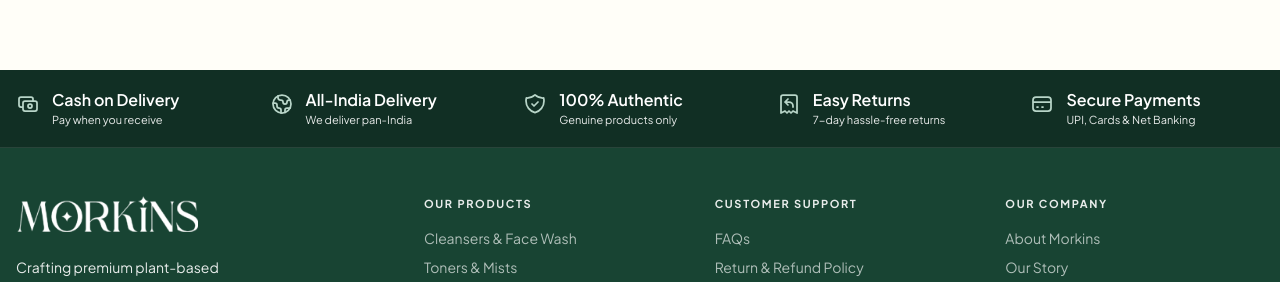
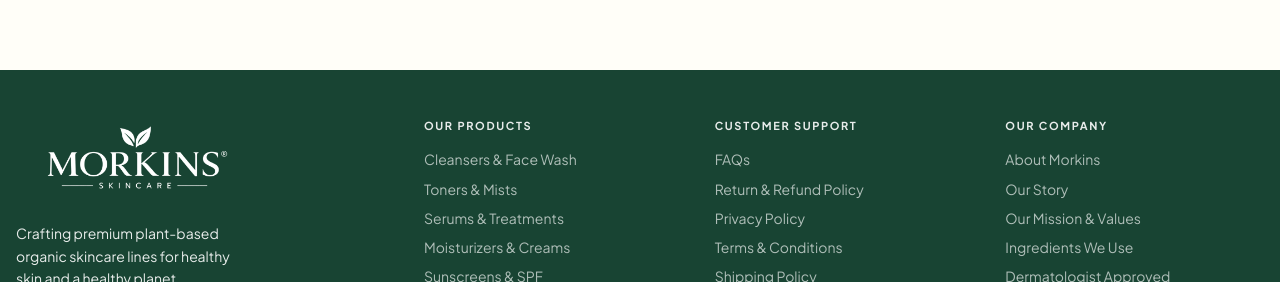
Before and after one commit to digitalwebconnection/Morkins, a React (Vite) app: page / in a window 1280 px wide. Shown: the part 6643-6925 px from the top of the page. Built offline with nearby package versions, Linux system fonts and the light colour scheme.

Commit message:
feat: add Footer component with newsletter subscription and navigation links

```diff
--- a/src/components/Footer.tsx
+++ b/src/components/Footer.tsx
@@ -1,55 +1,7 @@
 import { useState } from 'react'
-import navbar from '../assets/morkins_logo-removebg-preview.png'
+import navbarLogo from '../assets/logo.png'
 import { useLanguage } from '../context/LanguageContext'
 
-const topFeatures = [
-  {
-    icon: (
-      <svg className="w-6 h-6" fill="none" stroke="currentColor" strokeWidth="1.75" viewBox="0 0 24 24">
-        <path strokeLinecap="round" strokeLinejoin="round" d="M17 9V7a2 2 0 00-2-2H5a2 2 0 00-2 2v6a2 2 0 002 2h2m2 4h10a2 2 0 002-2v-6a2 2 0 00-2-2H9a2 2 0 00-2 2v6a2 2 0 002 2zm7-5a2 2 0 11-4 0 2 2 0 014 0z" />
-      </svg>
-    ),
-    titleKey: 'feat_cod_title',
-    descKey: 'feat_cod_desc',
-  },
-  {
-    icon: (
-      <svg className="w-6 h-6" fill="none" stroke="currentColor" strokeWidth="1.75" viewBox="0 0 24 24">
-        <path strokeLinecap="round" strokeLinejoin="round" d="M3.055 11H5a2 2 0 012 2v1a2 2 0 002 2 2 2 0 012 2v2.945M8 3.935V5.5A2.5 2.5 0 0010.5 8h.5a2 2 0 012 2 2 2 0 104 0 2 2 0 012-2h1.064M15 20.488V18a2 2 0 012-2h3.064" />
-        <path strokeLinecap="round" strokeLinejoin="round" d="M21 12a9 9 0 11-18 0 9 9 0 0118 0z" />
-      </svg>
-    ),
-    titleKey: 'feat_deliv_title',
-    descKey: 'feat_deliv_desc',
-  },
-  {
-    icon: (
-      <svg className="w-6 h-6" fill="none" stroke="currentColor" strokeWidth="1.75" viewBox="0 0 24 24">
-        <path strokeLinecap="round" strokeLinejoin="round" d="M9 12l2 2 4-4m5.618-4.016A11.955 11.955 0 0112 2.944a11.955 11.955 0 01-8.618 3.04A12.02 12.02 0 003 9c0 5.591 3.824 10.29 9 11.622 5.176-1.332 9-6.03 9-11.622 0-1.042-.133-2.052-.382-3.016z" />
-      </svg>
-    ),
-    titleKey: 'feat_auth_title',
-    descKey: 'feat_auth_desc',
-  },
-  {
-    icon: (
-      <svg className="w-6 h-6" fill="none" stroke="currentColor" strokeWidth="1.75" viewBox="0 0 24 24">
-        <path strokeLinecap="round" strokeLinejoin="round" d="M16 15v-1a4 4 0 00-4-4H8m0 0l3 3m-3-3l3-3m9 14V5a2 2 0 00-2-2H6a2 2 0 00-2 2v16l4-2 2 2 2-2 2 2 2-2 4 2z" />
-      </svg>
-    ),
-    titleKey: 'feat_return_title',
-    descKey: 'feat_return_desc',
-  },
-  {
-    icon: (
-      <svg className="w-6 h-6" fill="none" stroke="currentColor" strokeWidth="1.75" viewBox="0 0 24 24">
-        <path strokeLinecap="round" strokeLinejoin="round" d="M3 10h18M7 15h1m4 0h1m-7 4h12a3 3 0 003-3V8a3 3 0 00-3-3H6a3 3 0 00-3 3v8a3 3 0 003 3z" />
-      </svg>
-    ),
-    titleKey: 'feat_pay_title',
-    descKey: 'feat_pay_desc',
-  },
-]
 
 export default function Footer() {
   const { t } = useLanguage();
@@ -68,25 +20,6 @@ export default function Footer() {
   return (
     <footer className="bg-[#184433] text-white relative overflow-hidden">
 
-      {/* TOP FEATURES BAR */}
-      <div className="bg-[#112F24] border-b border-white/10">
-        <div className="max-w-7xl mx-auto px-6 lg:px-4 py-5">
-          <div className="grid grid-cols-2 sm:grid-cols-3 lg:grid-cols-5 gap-5">
-            {topFeatures.map((f) => (
-              <div key={f.titleKey} className="flex items-start gap-3 group">
-                <div className="text-[#B8D5C8] shrink-0 mt-0.5 group-hover:text-white transition-colors duration-200">
-                  {f.icon}
-                </div>
-                <div>
-                  <p className="text-[16px] font-semibold text-white leading-tight">{t(f.titleKey)}</p>
-                  <p className="text-[11px] text-white/90 mt-0.5 leading-snug">{t(f.descKey)}</p>
-                </div>
-              </div>
-            ))}
-          </div>
-        </div>
-      </div>
-
       {/* MAIN FOOTER BODY */}
       <div className="max-w-7xl mx-auto px-6 lg:px-4 py-12">
         <div className="grid grid-cols-1 lg:grid-cols-[280px_1fr] gap-32">
@@ -94,7 +27,7 @@ export default function Footer() {
           {/* LEFT: Logo + Newsletter + Socials */}
           <div className="flex flex-col gap-6">
             <a href="/">
-              <img src={navbar} alt="Morkins" className="h-9 w-auto object-contain brightness-0 invert" />
+              <img src={navbarLogo} alt="Morkins Logo" className="h-20 w-auto object-contain brightness-0 invert" />
             </a>
             <p className="text-white/90 text-sm leading-relaxed max-w-[240px]">
               {t('foot_mission')}
```
